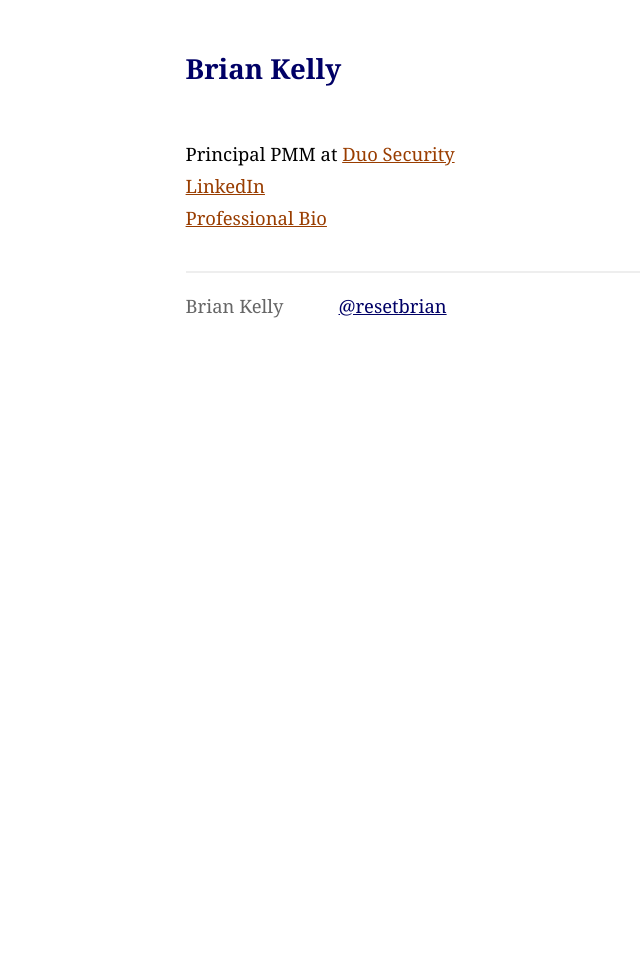
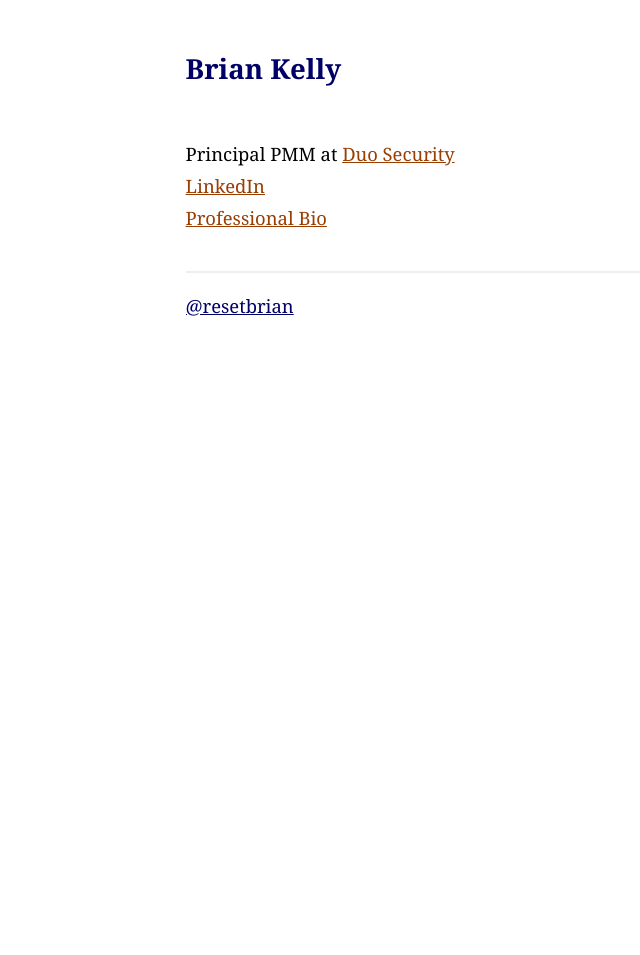
Before and after one commit to briankelly/briankelly.github.io, a Jekyll site: the page built from index.html, in a window 1280 px wide. Shown: the whole page, without its empty margins (68-708 px from the left). Built offline with Jekyll 4.4.1, drawn with Linux system fonts in a browser that asks for light colours; Markdown is read by kramdown in place of the engine named in the settings.

Commit message:
fixed redundant footer

```diff
--- a/_layouts/default.html
+++ b/_layouts/default.html
@@ -20,11 +20,6 @@
     <div class="footer">
       <div class="contact">
         <p>
-          Brian Kelly
-        </p>
-      </div>
-      <div class="contact">
-        <p>
           <a href="https://twitter.com/resetbrian">@resetbrian</a>
         </p>
       </div>
```
